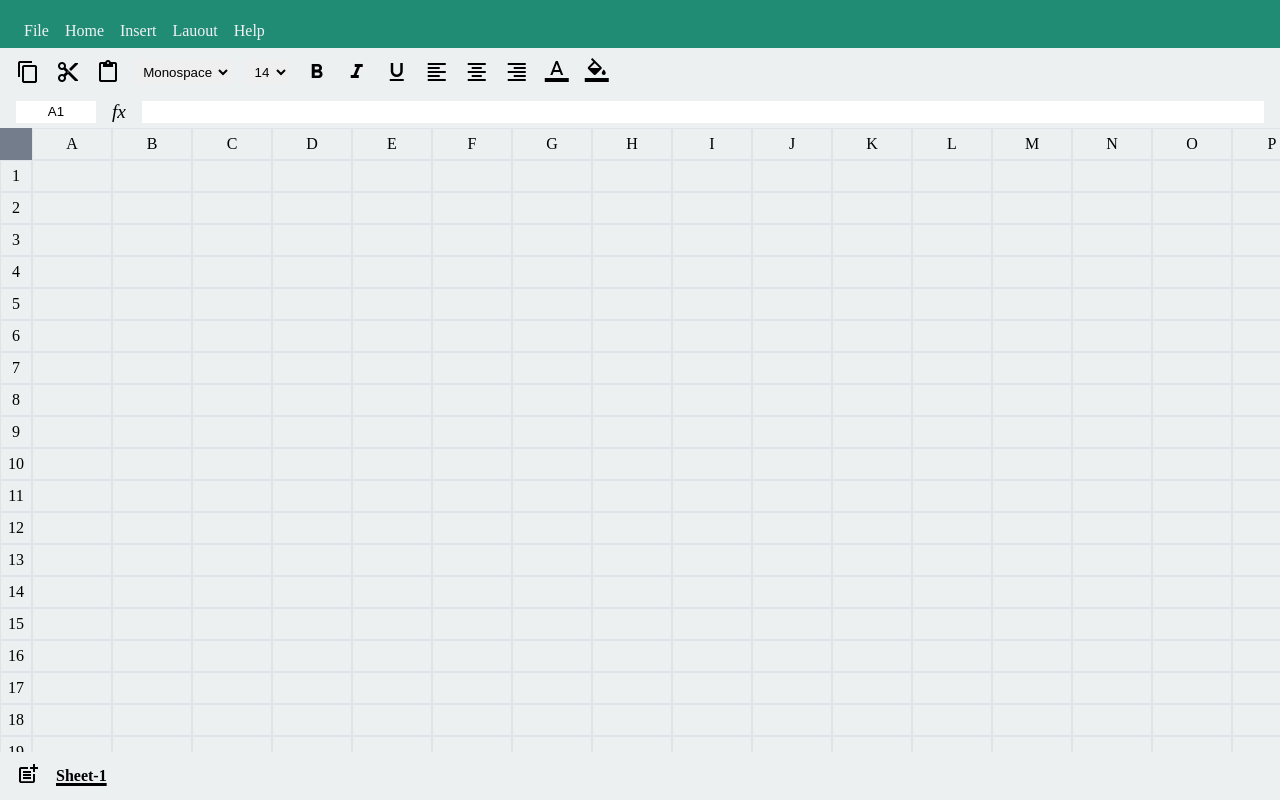
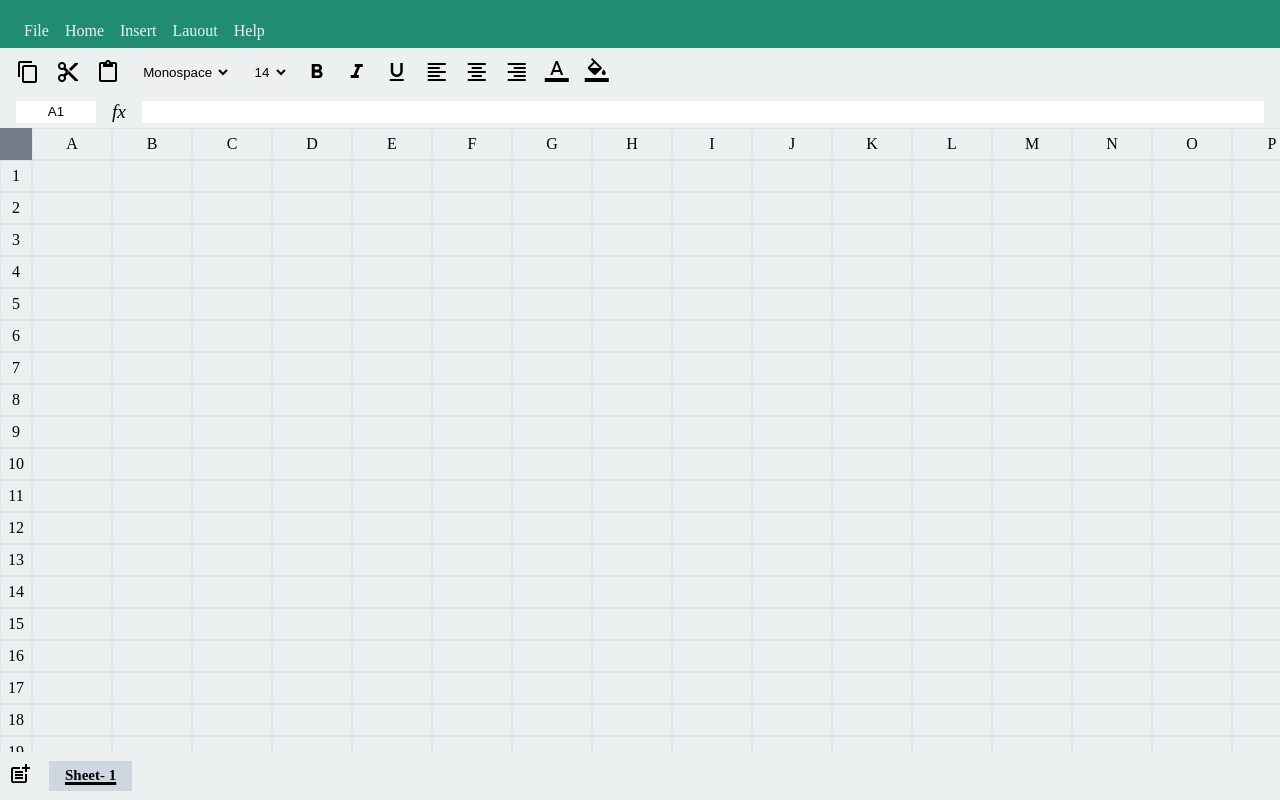
Before and after one commit to satishvatturu/Google-Sheet-Clone, a plain HTML site: page index.html in a window 1280 px wide. Drawn offline with Linux system fonts and the light colour scheme.

Commit message:
Updated multiple sheets functionality

```diff
--- a/cell-properties.js
+++ b/cell-properties.js
@@ -1,28 +1,36 @@
 // Storage
+
+let collectedSheetDB = []; // Contains all sheetDB
+
 let sheetDB = []; // Main array.
 
-for(let i=0;i<rows;i++)
 {
-    let sheetRow = []; // array for each row(subarray).
-    for(let j=0;j<cols;j++)
-    {
-        let cellProp = {
-            bold : false,
-            italic : false,
-            underline : false,
-            alignment : "left", // left, center, right
-            fontFamily : "monospace",
-            fontSize : "14",
-            fontColor : "#000000",
-            BGcolor : "#000000", // just for indication purpose
-            value : "",
-            formula : "",
-            children : [],
-        }
-        sheetRow.push(cellProp); // pushing each object into subarray
-    }
-    sheetDB.push(sheetRow); // pushing (array of each row) subarray into main array.
+    let addSheetBtn = document.querySelector(".sheet-add-icon");
+    addSheetBtn.click();
 }
+
+// for(let i=0;i<rows;i++)
+// {
+//     let sheetRow = []; // array for each row(subarray).
+//     for(let j=0;j<cols;j++)
+//     {
+//         let cellProp = {
+//             bold : false,
+//             italic : false,
+//             underline : false,
+//             alignment : "left", // left, center, right
+//             fontFamily : "monospace",
+//             fontSize : "14",
+//             fontColor : "#000000",
+//             BGcolor : "#000000", // just for indication purpose
+//             value : "",
+//             formula : "",
+//             children : [],
+//         }
+//         sheetRow.push(cellProp); // pushing each object into subarray
+//     }
+//     sheetDB.push(sheetRow); // pushing (array of each row) subarray into main array.
+// }
 
 // Selectors for cell properties.
 // address-bar selector is taken in the grid.js
@@ -191,8 +199,7 @@ function addListernerToAttachCellProperties(cell) {
 
         let formulaBar = document.querySelector(".formula-bar");
         formulaBar.value = cellProp.formula;
-        cell.value = cellProp.value;
-
+        cell.innerText = cellProp.value;
     });
 };
 
--- a/grid.js
+++ b/grid.js
@@ -54,7 +54,3 @@ function addListenerForAddressBarDisplay(cell, i, j) {
         addressBar.value = `${colID}${rowID}`
     })
 }
-
-// By default click on first cell via DOM.
-let firstCell = document.querySelector(".cell"); // queryselector gives 1st element only.
-firstCell.click();
--- a/index.html
+++ b/index.html
@@ -90,13 +90,14 @@
             </span>
         </div>
         <div class="sheets-folder-cont">
-            <div class="sheet-folder">
-                Sheet-1
-            </div>
+            <!-- <div id="0" class="sheet-folder">
+                <div class="sheet-content">Sheet-1</div>
+            </div> -->
         </div>
     </div>
 
     <script src="./grid.js"></script>
+    <script src="./sheetsHandling.js"></script>
     <script src="./cell-properties.js"></script>
     <script src="./formula.js"></script>
 </body>
--- /dev/null
+++ b/sheetsHandling.js
@@ -0,0 +1,126 @@
+let activeSheetColor = "#ced6e0";
+let sheetsFolderCont = document.querySelector(".sheets-folder-cont");
+let addSheetBtn = document.querySelector(".sheet-add-icon");
+addSheetBtn.addEventListener("click", (e) =>{
+    let sheet = document.createElement("div");
+    sheet.setAttribute("class", "sheet-folder");
+
+    let allSheetFolders = document.querySelectorAll(".sheet-folder");
+    sheet.setAttribute("id", allSheetFolders.length);
+
+    sheet.innerHTML = `<div class="sheet-content">Sheet- ${allSheetFolders.length+1}</div>`;
+
+    sheetsFolderCont.appendChild(sheet);
+    //DB
+    createSheetDB();
+    handleSheetActiveness(sheet);
+    handleSheetRemoval(sheet);
+    sheet.click();
+})
+
+function handleSheetRemoval(sheet) {
+    sheet.addEventListener("mousedown", (e) =>{
+        // 0 -> left click, 1 -> mouse scroll, 2 -> right click
+        if(e.button !== 2)
+        {
+            return;
+        }
+
+        let allSheetFolders = document.querySelectorAll(".sheet-folder");
+        if(allSheetFolders.length === 1)
+        {
+            alert("You need to have atleast one sheet!!");
+            return;
+        }
+        let response = confirm("Your sheet will be removed permanently, Are you sure?");
+        if(response === false)
+        {
+            return;
+        }
+        let sheetIndex = Number(sheet.getAttribute("id"));
+        collectedSheetDB.splice(sheetIndex, 1); // for DB
+        handleSheetUIRemoval(sheet) // for UI
+
+        // By default assign DB to sheet-1 (active).
+        sheetDB = collectedSheetDB[0];
+
+        handleSheetProperties();
+    })
+}
+
+function handleSheetUIRemoval(sheet) {
+    sheet.remove();
+    let allSheetFolders = document.querySelectorAll(".sheet-folder");
+    for(let i=0;i<allSheetFolders.length;i++)
+    {
+        allSheetFolders[i].setAttribute("id",i);
+        let sheetContent = allSheetFolders[i].querySelector(".sheet-content");
+        sheetContent.innerText = `Sheet-${i+1}`;
+        allSheetFolders[i].style.backgroundColor = "transparent";
+    }
+    allSheetFolders[0].style.backgroundColor = activeSheetColor;
+}
+
+function handleSheetDB(sheetIndex) {
+    sheetDB = collectedSheetDB[sheetIndex];
+}
+
+function handleSheetProperties() {
+    for(let i=0;i<rows;i++)
+    {
+        for(let j=0;j<cols;j++)
+        {
+            let cell = document.querySelector(`.cell[rid="${i}"][cid="${j}"]`);
+            cell.click();
+        }
+    }
+    // By default click on first cell via DOM.
+    let firstCell = document.querySelector(".cell"); // queryselector gives 1st element only.
+    firstCell.click();
+}
+
+function handleSheetUI(sheet) {
+    let allSheetFolders = document.querySelectorAll(".sheet-folder");
+    for(let i=0;i<allSheetFolders.length;i++)
+    {
+        allSheetFolders[i].style.backgroundColor = "transparent";
+    }
+    sheet.style.backgroundColor = activeSheetColor;
+}
+
+function handleSheetActiveness(sheet) {
+    sheet.addEventListener("click", (e) =>{
+       let sheetIndex = Number(sheet.getAttribute("id"));
+       handleSheetDB(sheetIndex);
+       handleSheetProperties();
+       handleSheetUI(sheet);
+    })
+}
+
+function createSheetDB() {
+    let sheetDB = []; // Main array.
+
+    for(let i=0;i<rows;i++)
+    {
+        let sheetRow = []; // array for each row(subarray).
+        for(let j=0;j<cols;j++)
+        {
+            let cellProp = {
+                bold : false,
+                italic : false,
+                underline : false,
+                alignment : "left", // left, center, right
+                fontFamily : "monospace",
+                fontSize : "14",
+                fontColor : "#000000",
+                BGcolor : "#000000", // just for indication purpose
+                value : "",
+                formula : "",
+                children : [],
+            }
+            sheetRow.push(cellProp); // pushing each object into subarray
+        }
+        sheetDB.push(sheetRow); // pushing (array of each row) subarray into main array.
+    }
+    collectedSheetDB.push(sheetDB);
+}
--- a/style.css
+++ b/style.css
@@ -95,7 +95,7 @@ body {
     flex-grow: 1;
 }
 
-.sheet-actions-cont {
+/* .sheet-actions-cont {
     height: 3rem;
     display: flex;
     align-items: center;
@@ -113,6 +113,10 @@ body {
     margin-right: 1rem;
 }
 
+.sheet-add-icon > span:hover {
+    cursor: pointer;
+}
+
 .sheets-folder-cont {
     height: 80%;
     width : calc(100vw - 1.5rem);
@@ -121,11 +125,63 @@ body {
 }
 
 .sheet-folder {
+    height: 80%;
+    display: flex;
+    align-items: center;
+    background-color: lightblue;
     text-decoration: underline;
     font-weight: bold;
     text-decoration-thickness: 3px;
     font-size: 1rem;
-    flex-grow: 1;
+    padding: 5px;
+    margin-inline: 0.8rem;
+    overflow: auto;
+} */
+
+.sheet-actions-cont {
+    height: 3rem;
+    display: flex;
+    align-items: center;
+    padding-left: 0.5rem;
+    padding-right: 0.5rem;
+    gap: 1rem;
+    background-color: #ecf0f1;
+}
+.sheet-actions-cont > * {
+    display: inline-block;
+}
+.sheet-add-icon {
+    width: 2vw;
+}
+.sheet-add-icon:hover {
+    cursor: pointer;
+}
+
+.sheets-folder-cont {
+    display: flex;
+    align-items: center;
+    height: 80%;
+    width: 5rem;
+    width: calc( 100vw - 2vw );
+    overflow: auto;
+}
+.sheet-folder {
+    height: 80%;
+    text-decoration: underline;
+    font-weight: bold;
+    text-decoration-thickness: 3px;
+    font-size: 15px;
+    /* background-color: lightblue; */
+    text-align: center;
+    display: flex;
+    justify-content: center;
+    align-items: center;
+}
+.sheet-content {
+   width: fit-content;
+   cursor: pointer;
+   margin-inline: 1rem;
+    /* background-color: lightgreen; */
 }
 
 .grid-cont {
```
